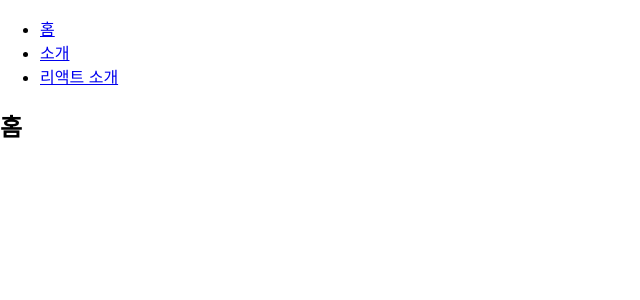
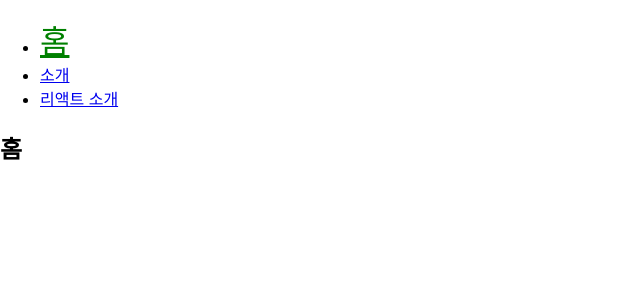
Before and after one commit to YoungwanCho/react-router-tutorial, a React (Create React App) app: page / in a window 1280 px wide. Shown: the top 300 px of the page, without its empty margins (0-640 px from the left). Built offline with nearby package versions, Linux system fonts and the light colour scheme.

Commit message:
NavLink 컴포넌트를 사용해봄
Link 컴포넌트와 비슷하지만 추가 기능이 있다
현재 주소와 해당 컴포넌트의 목적지 주소가 일치한다면 특정 스타일 도는 클래스를 지정할 수 있다

```diff
--- a/src/components/Menu.js
+++ b/src/components/Menu.js
@@ -1,13 +1,18 @@
 import React from 'react';
-import { Link } from 'react-router-dom';
+import { NavLink } from 'react-router-dom';
 
 const Menu = () => {
+  const activeStyle = {
+    color: 'green',
+    fontSize: '2rem'
+  };
+
   return (
     <div>
       <ul>
-        <li><Link to="/">홈</Link></li>
-        <li><Link to="/about">소개</Link></li>
-        <li><Link to="/about/react">리액트 소개</Link></li>
+        <li><NavLink exact to="/" activeStyle={activeStyle}>홈</NavLink></li>
+        <li><NavLink exact to="/about" activeStyle={activeStyle}>소개</NavLink></li>
+        <li><NavLink to="/about/react" activeStyle={activeStyle}>리액트 소개</NavLink></li>
       </ul>
     </div>
   );
```
